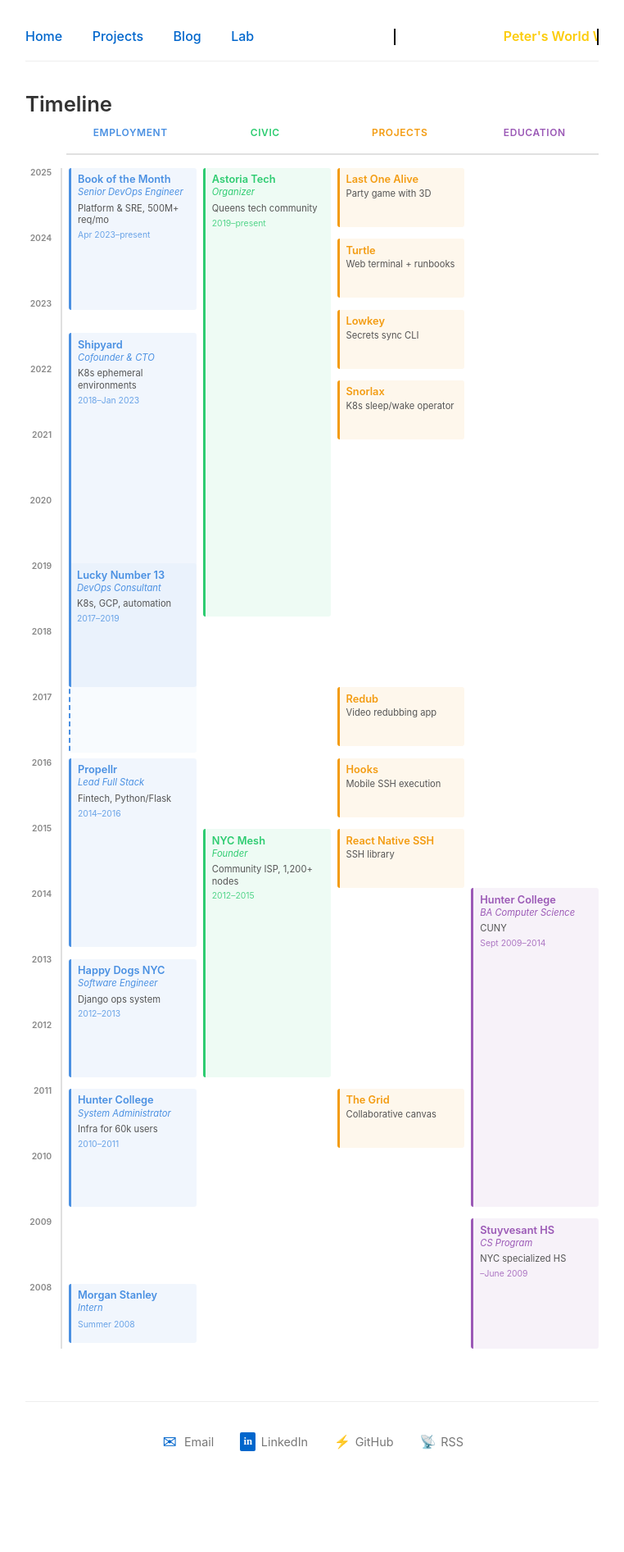
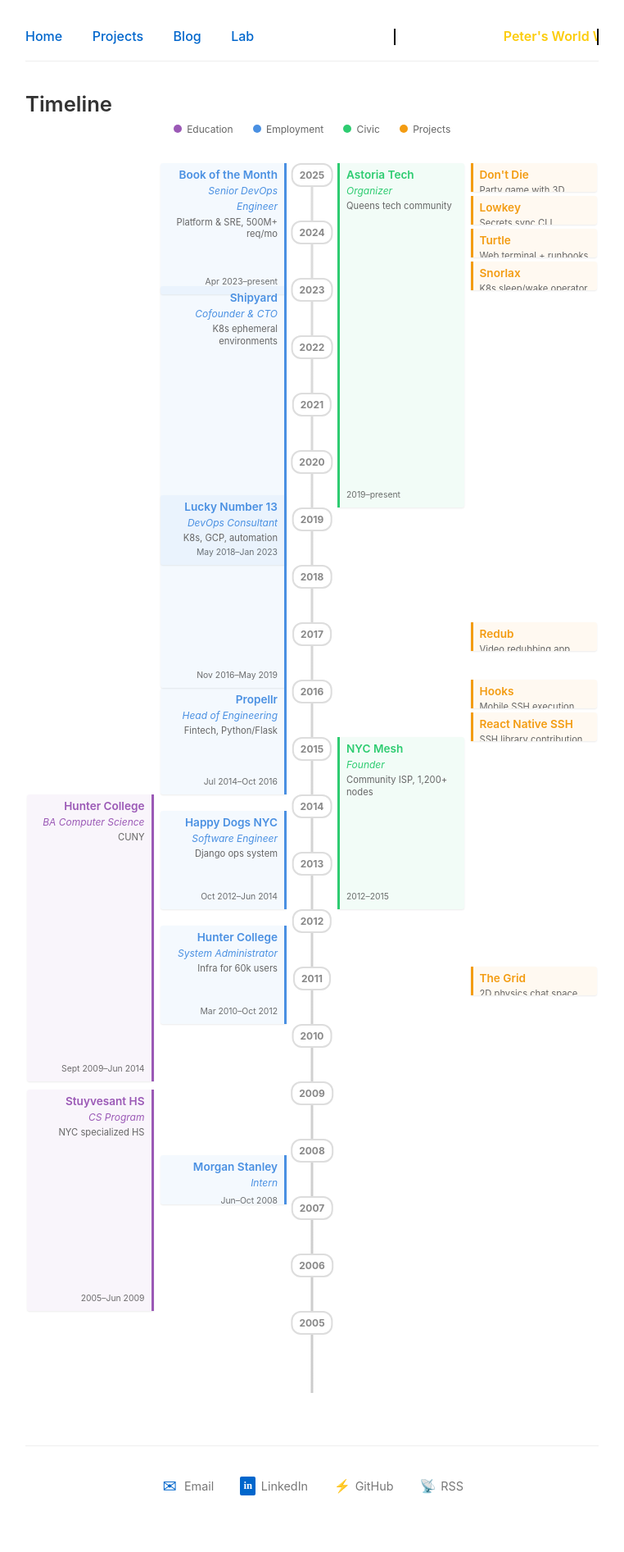
Before and after one commit to azlyth/personal-site, a Python web app: template templates/projects.html in a window 1280 px wide. Shown: the whole page at 82% size, without its empty margins (259-1021 px from the left). Before the commit the page ends 1770 px from the top, so only its background shows below. Run offline with Jinja, Linux system fonts and the light colour scheme; the template is opened without the code that fills it, so the values that code supplies are empty.

Commit message:
Redesign timeline with 5-column layout
- Reorder columns: Education | Employment | Spine | Civic | Projects
- Each category gets dedicated column for cleaner overlaps
- Compress to 70px per year for denser view
- Fix dates: Hunter education Jun 2014, Lucky Number 13 Nov 2016

```diff
--- a/templates/base.html
+++ b/templates/base.html
@@ -576,219 +576,204 @@
         }
 
 
-        /* Timeline page styles - Single year column with horizontal lines */
-        .timeline-header {
+        /* Timeline page styles - River of time with duration */
+        .timeline-legend {
             display: flex;
-            gap: 0.5rem;
-            margin-bottom: 1rem;
-            padding-bottom: 0.75rem;
-            border-bottom: 2px solid #e0e0e0;
-            margin-left: 50px;
+            justify-content: center;
+            gap: 1.5rem;
+            margin-bottom: 2rem;
+            flex-wrap: wrap;
         }
 
-        .timeline-header span {
-            flex: 1;
+        .timeline-legend span {
+            display: flex;
+            align-items: center;
+            gap: 0.4rem;
             font-size: 0.75rem;
-            font-weight: 600;
             color: #666;
-            text-transform: uppercase;
-            letter-spacing: 0.05em;
-            text-align: center;
-            padding: 0.25rem 0;
         }
 
-        .timeline-header span:nth-child(1) { color: #4a90e2; }
-        .timeline-header span:nth-child(2) { color: #2ecc71; }
-        .timeline-header span:nth-child(3) { color: #f39c12; }
-        .timeline-header span:nth-child(4) { color: #9b59b6; }
+        .timeline-legend span::before {
+            content: '';
+            width: 10px;
+            height: 10px;
+            border-radius: 50%;
+        }
+
+        .timeline-legend .leg-employment::before { background: #4a90e2; }
+        .timeline-legend .leg-civic::before { background: #2ecc71; }
+        .timeline-legend .leg-projects::before { background: #f39c12; }
+        .timeline-legend .leg-education::before { background: #9b59b6; }
 
         .timeline {
-            display: flex;
-            gap: 0.5rem;
             position: relative;
+            max-width: 1000px;
+            margin: 0 auto;
+            display: grid;
+            grid-template-columns: 1fr 1fr 50px 1fr 1fr;
+            gap: 4px;
         }
 
-        /* Year column on the left */
-        .tl-years {
-            flex: 0 0 45px;
+        /* Content columns */
+        .tl-col {
             position: relative;
+            min-height: 1500px;
         }
 
-        /* Vertical line through years column */
-        .tl-years::before {
+        /* Center spine with years */
+        .tl-spine {
+            position: relative;
+            display: flex;
+            flex-direction: column;
+        }
+
+        .tl-spine::before {
             content: '';
             position: absolute;
-            right: 0;
+            left: 50%;
+            transform: translateX(-50%);
             top: 0;
             bottom: 0;
-            width: 2px;
-            background: #e0e0e0;
-            z-index: 0;
+            width: 3px;
+            background: linear-gradient(to bottom, #ddd, #ccc);
         }
 
-        /* Year labels - positioned absolutely */
+        /* Year markers */
         .tl-year {
             position: absolute;
-            right: 8px;
+            left: 50%;
+            transform: translateX(-50%);
             background: #fff;
-            padding: 0.1rem 0.3rem;
-            font-size: 0.65rem;
-            font-weight: 600;
+            padding: 0.2rem 0.5rem;
+            font-size: 0.75rem;
+            font-weight: 700;
             color: #888;
-            z-index: 1;
-            line-height: 1;
+            border: 2px solid #ddd;
+            border-radius: 12px;
+            z-index: 5;
             white-space: nowrap;
         }
 
-
-        /* Column containers */
-        .tl-col {
-            flex: 1;
-            position: relative;
-            min-height: 90rem;
-        }
-
-        /* Timeline items - positioned absolutely */
+        /* Timeline items - absolutely positioned */
         .tl-item {
             position: absolute;
-            left: 0;
-            right: 0;
+            left: 2px;
+            right: 2px;
             padding: 0.4rem 0.5rem;
+            background: #fff;
             border-radius: 3px;
-            transition: background 0.2s ease;
+            box-shadow: 0 1px 2px rgba(0,0,0,0.08);
             display: flex;
             flex-direction: column;
             justify-content: flex-start;
             overflow: hidden;
+            font-size: 0.8rem;
         }
 
-        .tl-item:hover {
-            filter: brightness(0.97);
+        /* Left side columns (employment, education) - right-aligned text */
+        .tl-col-employment .tl-item,
+        .tl-col-education .tl-item {
+            text-align: right;
+            border-right: 3px solid;
+            border-radius: 3px 0 0 3px;
+        }
+
+        /* Right side columns (projects, civic) - left-aligned text */
+        .tl-col-projects .tl-item,
+        .tl-col-civic .tl-item {
+            text-align: left;
+            border-left: 3px solid;
+            border-radius: 0 3px 3px 0;
         }
 
         .tl-item h3 {
-            font-size: 0.8rem;
+            font-size: 0.85rem;
             font-weight: 600;
             margin: 0;
-            line-height: 1.2;
+            line-height: 1.3;
+        }
+
+        .tl-item h3 a {
+            text-decoration: none;
         }
 
         .tl-item .role {
-            font-size: 0.7rem;
+            font-size: 0.75rem;
             font-style: italic;
+            display: block;
         }
 
         .tl-item p {
             font-size: 0.7rem;
             line-height: 1.3;
-            margin: 0.15rem 0 0 0;
+            margin: 0.15rem 0 0;
+            color: #666;
         }
 
         .tl-item .sub {
             font-size: 0.65rem;
-            margin-top: 0.2rem;
-            opacity: 0.8;
+            margin-top: auto;
+            padding-top: 0.3rem;
+            opacity: 0.7;
         }
 
-        /* Color accents - Employment (blue, left border) */
-        .tl-col-employment .tl-item {
-            border-left: 3px solid #4a90e2;
-            color: #4a90e2;
-            background: rgba(74, 144, 226, 0.08);
+        .tl-item:hover {
+            box-shadow: 0 2px 8px rgba(0,0,0,0.15);
         }
 
-        .tl-col-employment .tl-item h3 a {
-            color: #4a90e2;
+        /* Category colors - by column */
+        .tl-col-employment .tl-item {
+            border-color: #4a90e2;
+            background: rgba(74, 144, 226, 0.06);
         }
+        .tl-col-employment .tl-item h3 a, .tl-col-employment .tl-item h3 { color: #4a90e2; }
+        .tl-col-employment .tl-item .role { color: #4a90e2; }
 
-        /* Concurrent/side-gig items - dashed border to indicate part-time/consulting */
-        .tl-col-employment .tl-item.concurrent {
-            border-left: 2px dashed #4a90e2;
-            background: rgba(74, 144, 226, 0.04);
+        .tl-col-education .tl-item {
+            border-color: #9b59b6;
+            background: rgba(155, 89, 182, 0.06);
         }
+        .tl-col-education .tl-item h3 a, .tl-col-education .tl-item h3 { color: #9b59b6; }
+        .tl-col-education .tl-item .role { color: #9b59b6; }
 
-        /* Projects (orange) */
         .tl-col-projects .tl-item {
-            border-left: 3px solid #f39c12;
-            color: #f39c12;
-            background: rgba(243, 156, 18, 0.08);
+            border-color: #f39c12;
+            background: rgba(243, 156, 18, 0.06);
         }
+        .tl-col-projects .tl-item h3 a, .tl-col-projects .tl-item h3 { color: #f39c12; }
+        .tl-col-projects .tl-item .role { color: #f39c12; }
 
-        .tl-col-projects .tl-item h3 a {
-            color: #f39c12;
+        .tl-col-civic .tl-item {
+            border-color: #2ecc71;
+            background: rgba(46, 204, 113, 0.06);
         }
+        .tl-col-civic .tl-item h3 a, .tl-col-civic .tl-item h3 { color: #2ecc71; }
+        .tl-col-civic .tl-item .role { color: #2ecc71; }
 
-        /* Civic (green) */
-        .tl-col-civic .tl-item {
-            border-left: 3px solid #2ecc71;
-            color: #2ecc71;
-            background: rgba(46, 204, 113, 0.08);
-        }
-
-        .tl-col-civic .tl-item h3 a {
-            color: #2ecc71;
-        }
-
-        /* Education (purple) */
-        .tl-col-education .tl-item {
-            border-left: 3px solid #9b59b6;
-            color: #9b59b6;
-            background: rgba(155, 89, 182, 0.08);
-        }
-
-        .tl-col-education .tl-item h3 a {
-            color: #9b59b6;
-        }
-
-        /* Mobile */
-        @media (max-width: 600px) {
-            .timeline-header {
-                display: none;
-            }
-
+        /* Mobile - stack everything */
+        @media (max-width: 700px) {
             .timeline {
-                flex-direction: column;
-                gap: 2rem;
+                display: block;
+                padding: 0 1rem;
             }
 
             .tl-col {
+                position: static;
                 min-height: auto;
-                position: static;
             }
 
-            .tl-years {
+            .tl-spine {
                 display: none;
             }
 
             .tl-item {
-                position: static;
-                margin-bottom: 1rem;
+                position: static !important;
+                margin-bottom: 0.5rem;
+                text-align: left !important;
+                border-left: 3px solid !important;
+                border-right: none !important;
+                border-radius: 0 3px 3px 0 !important;
             }
-
-            .tl-col-employment .tl-item {
-                border-right: none;
-                border-left: 3px solid #4a90e2;
-                text-align: left;
-                align-items: flex-start;
-            }
-
-            /* Mobile section labels */
-            .tl-col::before {
-                display: block;
-                font-size: 0.7rem;
-                font-weight: 600;
-                color: #888;
-                text-transform: uppercase;
-                letter-spacing: 0.02em;
-                margin-bottom: 0.5rem;
-                padding-bottom: 0.5rem;
-                border-bottom: 1px solid #eee;
-            }
-
-            .tl-col-employment::before { content: 'Employment'; }
-            .tl-col-projects::before { content: 'Projects'; }
-            .tl-col-civic::before { content: 'Civic'; }
-            .tl-col-education::before { content: 'Education'; }
         }
 
     </style>
--- a/templates/projects.html
+++ b/templates/projects.html
@@ -5,99 +5,117 @@
 {% block content %}
 <h1>Timeline</h1>
 
-<div class="timeline-header">
-    <span>Employment</span>
-    <span>Civic</span>
-    <span>Projects</span>
-    <span>Education</span>
+<div class="timeline-legend">
+    <span class="leg-education">Education</span>
+    <span class="leg-employment">Employment</span>
+    <span class="leg-civic">Civic</span>
+    <span class="leg-projects">Projects</span>
 </div>
 
 <div class="timeline">
-    <!-- Years Column (single, on the left) -->
-    <div class="tl-years">
-        <span class="tl-year" style="top: 0%;">2025</span>
-        <span class="tl-year" style="top: 5.56%;">2024</span>
-        <span class="tl-year" style="top: 11.11%;">2023</span>
-        <span class="tl-year" style="top: 16.67%;">2022</span>
-        <span class="tl-year" style="top: 22.22%;">2021</span>
-        <span class="tl-year" style="top: 27.78%;">2020</span>
-        <span class="tl-year" style="top: 33.33%;">2019</span>
-        <span class="tl-year" style="top: 38.89%;">2018</span>
-        <span class="tl-year" style="top: 44.44%;">2017</span>
-        <span class="tl-year" style="top: 50%;">2016</span>
-        <span class="tl-year" style="top: 55.56%;">2015</span>
-        <span class="tl-year" style="top: 61.11%;">2014</span>
-        <span class="tl-year" style="top: 66.67%;">2013</span>
-        <span class="tl-year" style="top: 72.22%;">2012</span>
-        <span class="tl-year" style="top: 77.78%;">2011</span>
-        <span class="tl-year" style="top: 83.33%;">2010</span>
-        <span class="tl-year" style="top: 88.89%;">2009</span>
-        <span class="tl-year" style="top: 94.44%;">2008</span>
+    <!-- Column 1: Education (far left) -->
+    <div class="tl-col tl-col-education">
+        <div class="tl-item" style="top: 770px; height: 350px;">
+            <h3><a href="https://hunter.cuny.edu" target="_blank">Hunter College</a></h3>
+            <span class="role">BA Computer Science</span>
+            <p>CUNY</p>
+            <div class="sub">Sept 2009–Jun 2014</div>
+        </div>
+
+        <div class="tl-item" style="top: 1130px; height: 270px;">
+            <h3><a href="https://stuy.enschool.org" target="_blank">Stuyvesant HS</a></h3>
+            <span class="role">CS Program</span>
+            <p>NYC specialized HS</p>
+            <div class="sub">2005–Jun 2009</div>
+        </div>
     </div>
 
-    <!-- Employment Column -->
+    <!-- Column 2: Employment (next to spine, left) -->
     <div class="tl-col tl-col-employment">
-        <!-- Book of the Month: Apr 2023-2025 -->
-        <div class="tl-item" style="top: 0%; height: 12%;">
+        <div class="tl-item" style="top: 0px; height: 160px;">
             <h3><a href="https://www.bookofthemonth.com" target="_blank">Book of the Month</a></h3>
             <span class="role">Senior DevOps Engineer</span>
             <p>Platform & SRE, 500M+ req/mo</p>
             <div class="sub">Apr 2023–present</div>
         </div>
-        <!-- Shipyard: 2018-Jan 2023 -->
-        <div class="tl-item" style="top: 14%; height: 30%;">
+
+        <div class="tl-item" style="top: 150px; height: 340px;">
             <h3><a href="https://shipyard.build" target="_blank">Shipyard</a></h3>
             <span class="role">Cofounder & CTO</span>
             <p>K8s ephemeral environments</p>
-            <div class="sub">2018–Jan 2023</div>
+            <div class="sub">May 2018–Jan 2023</div>
         </div>
-        <!-- Lucky Number 13: 2017-2019 (concurrent with early Shipyard) -->
-        <div class="tl-item concurrent" style="top: 33.5%; height: 16%;">
+
+        <div class="tl-item" style="top: 405px; height: 235px;">
             <h3>Lucky Number 13</h3>
             <span class="role">DevOps Consultant</span>
             <p>K8s, GCP, automation</p>
-            <div class="sub">2017–2019</div>
+            <div class="sub">Nov 2016–May 2019</div>
         </div>
-        <!-- Propellr: 2014-2016 -->
-        <div class="tl-item" style="top: 50%; height: 16%;">
+
+        <div class="tl-item" style="top: 640px; height: 130px;">
             <h3><a href="https://www.crunchbase.com/organization/propellr" target="_blank">Propellr</a></h3>
-            <span class="role">Lead Full Stack</span>
+            <span class="role">Head of Engineering</span>
             <p>Fintech, Python/Flask</p>
-            <div class="sub">2014–2016</div>
+            <div class="sub">Jul 2014–Oct 2016</div>
         </div>
-        <!-- Happy Dogs NYC: 2012-2013 -->
-        <div class="tl-item" style="top: 67%; height: 10%;">
+
+        <div class="tl-item" style="top: 790px; height: 120px;">
             <h3><a href="https://happydogsnyc.com" target="_blank">Happy Dogs NYC</a></h3>
             <span class="role">Software Engineer</span>
             <p>Django ops system</p>
-            <div class="sub">2012–2013</div>
+            <div class="sub">Oct 2012–Jun 2014</div>
         </div>
-        <!-- Hunter College (Job): 2010-2011 -->
-        <div class="tl-item" style="top: 78%; height: 10%;">
+
+        <div class="tl-item" style="top: 930px; height: 120px;">
             <h3><a href="https://hunter.cuny.edu" target="_blank">Hunter College</a></h3>
             <span class="role">System Administrator</span>
             <p>Infra for 60k users</p>
-            <div class="sub">2010–2011</div>
+            <div class="sub">Mar 2010–Oct 2012</div>
         </div>
-        <!-- Morgan Stanley: Summer 2008 -->
-        <div class="tl-item" style="top: 94.5%; height: 5%;">
+
+        <div class="tl-item" style="top: 1210px; height: 60px;">
             <h3><a href="https://www.morganstanley.com" target="_blank">Morgan Stanley</a></h3>
             <span class="role">Intern</span>
-            <div class="sub">Summer 2008</div>
+            <div class="sub">Jun–Oct 2008</div>
         </div>
     </div>
 
-    <!-- Civic Column (now 2nd) -->
+    <!-- Column 3: Year spine -->
+    <div class="tl-spine">
+        <span class="tl-year" style="top: 0px;">2025</span>
+        <span class="tl-year" style="top: 70px;">2024</span>
+        <span class="tl-year" style="top: 140px;">2023</span>
+        <span class="tl-year" style="top: 210px;">2022</span>
+        <span class="tl-year" style="top: 280px;">2021</span>
+        <span class="tl-year" style="top: 350px;">2020</span>
+        <span class="tl-year" style="top: 420px;">2019</span>
+        <span class="tl-year" style="top: 490px;">2018</span>
+        <span class="tl-year" style="top: 560px;">2017</span>
+        <span class="tl-year" style="top: 630px;">2016</span>
+        <span class="tl-year" style="top: 700px;">2015</span>
+        <span class="tl-year" style="top: 770px;">2014</span>
+        <span class="tl-year" style="top: 840px;">2013</span>
+        <span class="tl-year" style="top: 910px;">2012</span>
+        <span class="tl-year" style="top: 980px;">2011</span>
+        <span class="tl-year" style="top: 1050px;">2010</span>
+        <span class="tl-year" style="top: 1120px;">2009</span>
+        <span class="tl-year" style="top: 1190px;">2008</span>
+        <span class="tl-year" style="top: 1260px;">2007</span>
+        <span class="tl-year" style="top: 1330px;">2006</span>
+        <span class="tl-year" style="top: 1400px;">2005</span>
+    </div>
+
+    <!-- Column 4: Civic (next to spine, right) -->
     <div class="tl-col tl-col-civic">
-        <!-- Astoria Tech: 2019-2025 -->
-        <div class="tl-item" style="top: 0%; height: 38%;">
+        <div class="tl-item" style="top: 0px; height: 420px;">
             <h3><a href="https://astoria.app" target="_blank">Astoria Tech</a></h3>
             <span class="role">Organizer</span>
             <p>Queens tech community</p>
             <div class="sub">2019–present</div>
         </div>
-        <!-- NYC Mesh: 2012-2015 -->
-        <div class="tl-item" style="top: 56%; height: 21%;">
+
+        <div class="tl-item" style="top: 700px; height: 210px;">
             <h3><a href="https://nycmesh.net" target="_blank">NYC Mesh</a></h3>
             <span class="role">Founder</span>
             <p>Community ISP, 1,200+ nodes</p>
@@ -105,65 +123,46 @@
         </div>
     </div>
 
-    <!-- Projects Column (now 3rd) -->
+    <!-- Column 5: Projects (far right) -->
     <div class="tl-col tl-col-projects">
-        <!-- Last One Alive: 2025 -->
-        <div class="tl-item" style="top: 0%; height: 5%;">
-            <h3><a href="https://github.com/azlyth/last-one-alive" target="_blank">Last One Alive</a></h3>
-            <p>Party game with 3D</p>
+        <div class="tl-item" style="top: 0px; height: 35px;">
+            <h3><a href="https://github.com/azlyth/last-one-alive" target="_blank">Don't Die</a></h3>
+            <p>Party game with 3D physics</p>
         </div>
-        <!-- Turtle: 2025 -->
-        <div class="tl-item" style="top: 6%; height: 5%;">
+
+        <div class="tl-item" style="top: 40px; height: 35px;">
+            <h3><a href="https://github.com/moonbeam-nyc/lowkey" target="_blank">Lowkey</a></h3>
+            <p>Secrets sync CLI</p>
+        </div>
+
+        <div class="tl-item" style="top: 80px; height: 35px;">
             <h3><a href="https://github.com/moonbeam-nyc/turtle" target="_blank">Turtle</a></h3>
             <p>Web terminal + runbooks</p>
         </div>
-        <!-- Lowkey: 2024 -->
-        <div class="tl-item" style="top: 12%; height: 5%;">
-            <h3><a href="https://github.com/moonbeam-nyc/lowkey" target="_blank">Lowkey</a></h3>
-            <p>Secrets sync CLI</p>
-        </div>
-        <!-- Snorlax: 2024 -->
-        <div class="tl-item" style="top: 18%; height: 5%;">
+
+        <div class="tl-item" style="top: 120px; height: 35px;">
             <h3><a href="https://github.com/moonbeam-nyc/snorlax" target="_blank">Snorlax</a></h3>
             <p>K8s sleep/wake operator</p>
         </div>
-        <!-- Redub: 2017 -->
-        <div class="tl-item" style="top: 44%; height: 5%;">
+
+        <div class="tl-item" style="top: 560px; height: 35px;">
             <h3><a href="https://github.com/azlyth/redub" target="_blank">Redub</a></h3>
             <p>Video redubbing app</p>
         </div>
-        <!-- Hooks: 2016 -->
-        <div class="tl-item" style="top: 50%; height: 5%;">
+
+        <div class="tl-item" style="top: 630px; height: 35px;">
             <h3><a href="https://github.com/azlyth/hooks" target="_blank">Hooks</a></h3>
             <p>Mobile SSH execution</p>
         </div>
-        <!-- React Native SSH: 2016 -->
-        <div class="tl-item" style="top: 56%; height: 5%;">
+
+        <div class="tl-item" style="top: 670px; height: 35px;">
             <h3><a href="https://github.com/nicklockwood/react-native-ssh" target="_blank">React Native SSH</a></h3>
-            <p>SSH library</p>
+            <p>SSH library contribution</p>
         </div>
-        <!-- The Grid: 2011 -->
-        <div class="tl-item" style="top: 78%; height: 5%;">
+
+        <div class="tl-item" style="top: 980px; height: 35px;">
             <h3><a href="https://github.com/azlyth/thegrid" target="_blank">The Grid</a></h3>
-            <p>Collaborative canvas</p>
-        </div>
-    </div>
-
-    <!-- Education Column -->
-    <div class="tl-col tl-col-education">
-        <!-- Hunter College (Education): Sept 2009-2014 -->
-        <div class="tl-item" style="top: 61%; height: 27%;">
-            <h3><a href="https://hunter.cuny.edu" target="_blank">Hunter College</a></h3>
-            <span class="role">BA Computer Science</span>
-            <p>CUNY</p>
-            <div class="sub">Sept 2009–2014</div>
-        </div>
-        <!-- Stuyvesant HS: until June 2009 -->
-        <div class="tl-item" style="top: 89%; height: 11%;">
-            <h3><a href="https://stuy.enschool.org" target="_blank">Stuyvesant HS</a></h3>
-            <span class="role">CS Program</span>
-            <p>NYC specialized HS</p>
-            <div class="sub">–June 2009</div>
+            <p>2D physics chat space</p>
         </div>
     </div>
 </div>
```
